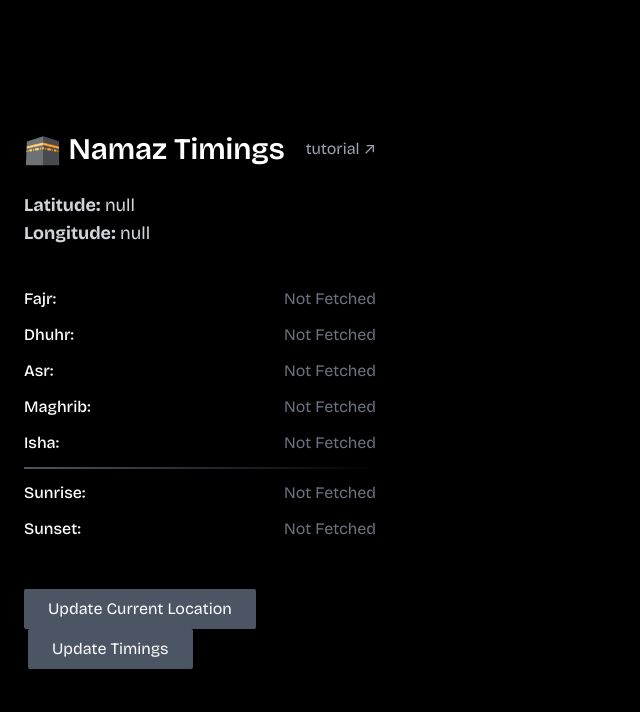
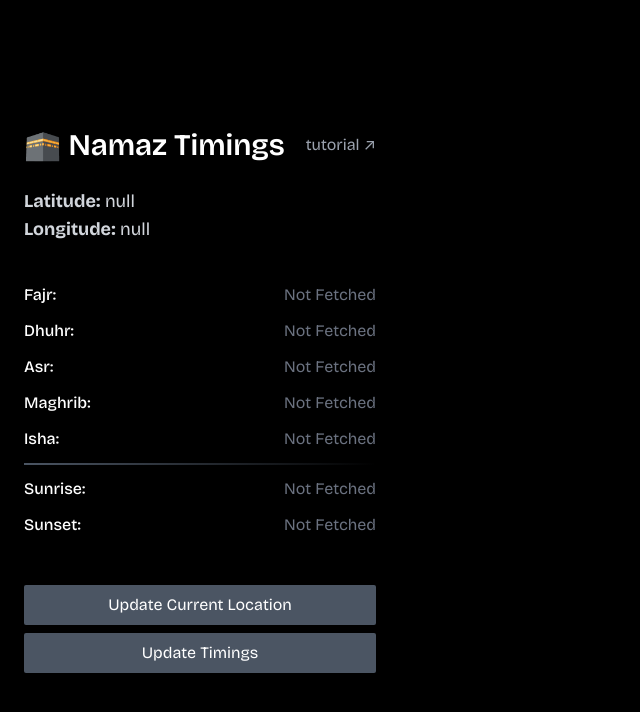
Before and after one commit to nabeel-sadiq/namaz-timings, a website with bundled scripts: page chrome/index.html in a window 1280 px wide. Shown: the whole page, without its empty margins (0-640 px from the left). Built offline with nearby package versions, Linux system fonts and the light colour scheme.

Commit message:
fixed the buttons' positioning

```diff
--- a/chrome/index.html
+++ b/chrome/index.html
@@ -19,11 +19,12 @@
     <div class="max-w-md w-full bg-black p-6 space-y-6">
       <div class="flex justify-between items-center mb-4">
         <h1 class="text-3xl font-semibold text-white">🕋 Namaz Timings</h1>
-        <a
-          class="text-gray-400 hover:underline"
-          href="https://namaz-extension.vercel.app/"
+        <p
+          class="text-gray-400 cursor-not-allowed"
+          aria-disabled="true"
+          role="link"
           target="_blank"
-          >tutorial &#8599;</a
+          >tutorial &#8599;</p
         >
       </div>
 
@@ -76,7 +77,7 @@
         </ul>
       </div>
 
-      <div class="space-x-1">
+      <div class="gap-y-2 flex flex-col">
         <button
           id="location-button"
           class="px-6 py-2 bg-gray-600 hover:bg-gray-700 rounded-sm text-white focus:outline-none focus:ring-2 focus:ring-gray-400"
```
Also changed, not shown: firefox/index.html (+7 -5 lines), chrome/output.css, firefox/output.css.
